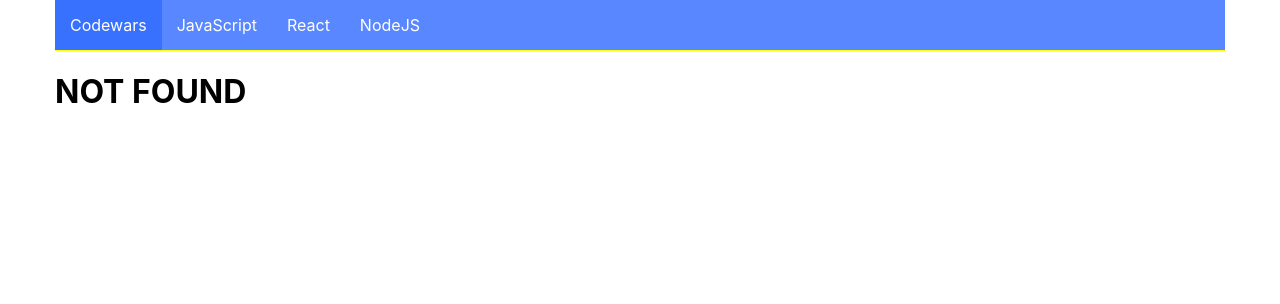
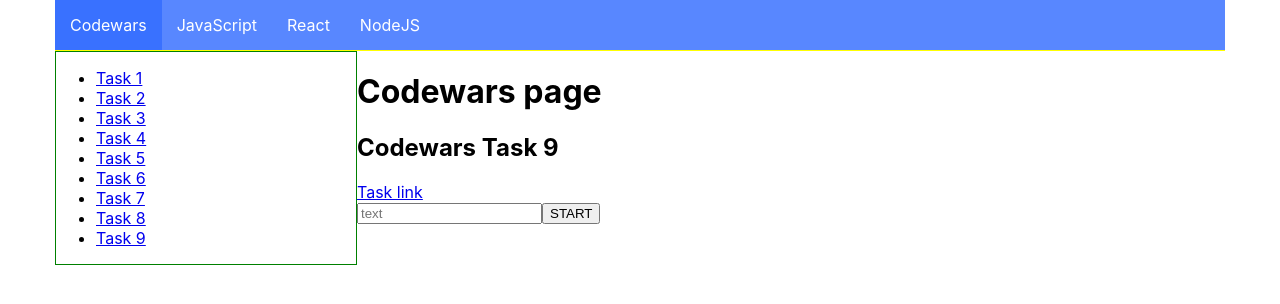
Before and after one commit to Fluebubble/study-space, a React (Create React App) app: page /codewars/task9 in a window 1280 px wide. Before the commit this address had no page. Shown: the top 304 px of the page. Built offline with nearby package versions, Linux system fonts and the light colour scheme.

Commit message:
codewars task 9 finished

```diff
--- a/src/components/App.jsx
+++ b/src/components/App.jsx
@@ -17,6 +17,7 @@
 import { JsTask2 } from './pages/JavaScript/Module6/Tasks/Task2';
 import { Task8 } from './pages/Codewars/Task8/Task8';
 import { JsTask3 } from './pages/JavaScript/Module6/Tasks/Task3';
+import { Task9 } from './pages/Codewars/Task9/Task9';
 
 export const App = () => {
   return (
@@ -33,6 +34,7 @@
             <Route path="task6" element={<Task6 />} />
             <Route path="task7" element={<Task7 />} />
             <Route path="task8" element={<Task8 />} />
+            <Route path="task9" element={<Task9 />} />
           </Route>
           <Route path="javascript" element={<JavaScript />}>
             <Route path="module-6" element={<Module6 />}>
--- a/src/components/pages/Codewars/Codewars.jsx
+++ b/src/components/pages/Codewars/Codewars.jsx
@@ -30,6 +30,9 @@
           <li>
             <NavLink to="task8">Task 8</NavLink>
           </li>
+          <li>
+            <NavLink to="task9">Task 9</NavLink>
+          </li>
         </ul>
       </Navigation>
       <div>
--- /dev/null
+++ b/src/components/pages/Codewars/Task9/Task9.jsx
@@ -0,0 +1,40 @@
+import { useState } from 'react';
+
+export const Task9 = () => {
+  const [text, setText] = useState('');
+
+  const handleSubmit = e => {
+    e.preventDefault();
+
+    const array = e.target.text.value.split('');
+    console.log(array);
+    // let previousLetter = null;
+
+    for (let i = 0; i < array.length; i++) {
+      const currentChar = array[i];
+      // console.log();
+      if (array.indexOf(currentChar) === array.lastIndexOf(currentChar)) {
+        console.log(currentChar);
+        setText(currentChar);
+        return array.indexOf(currentChar);
+      }
+      console.log("netu");
+      setText('kek');
+      return '';
+    }
+  };
+
+  return (
+    <>
+      <h2>Codewars Task 9</h2>
+      <h3>{text}</h3>
+      <a href="https://www.codewars.com/kata/52bc74d4ac05d0945d00054e/javascript">
+        Task link
+      </a>
+      <form onSubmit={handleSubmit}>
+        <input type="text" name="text" placeholder="text" />
+        <button type="submit">START</button>
+      </form>
+    </>
+  );
+};
```
